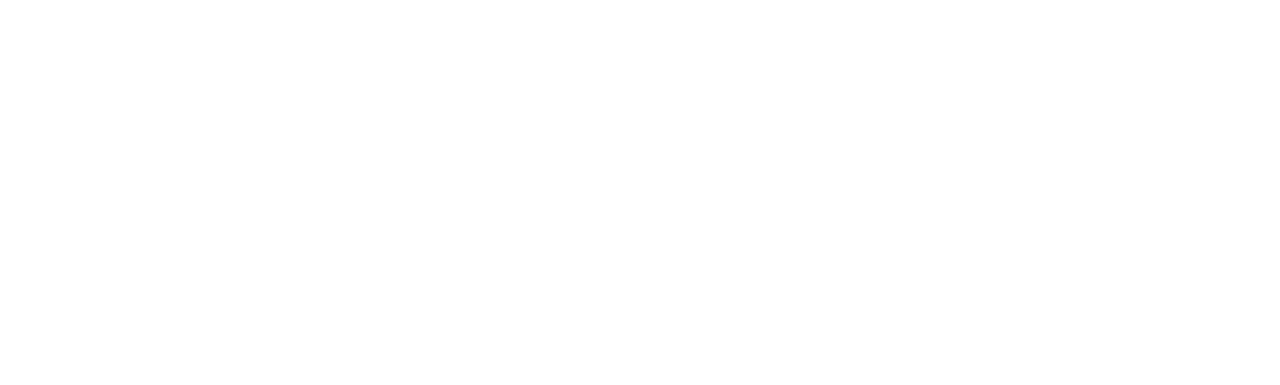
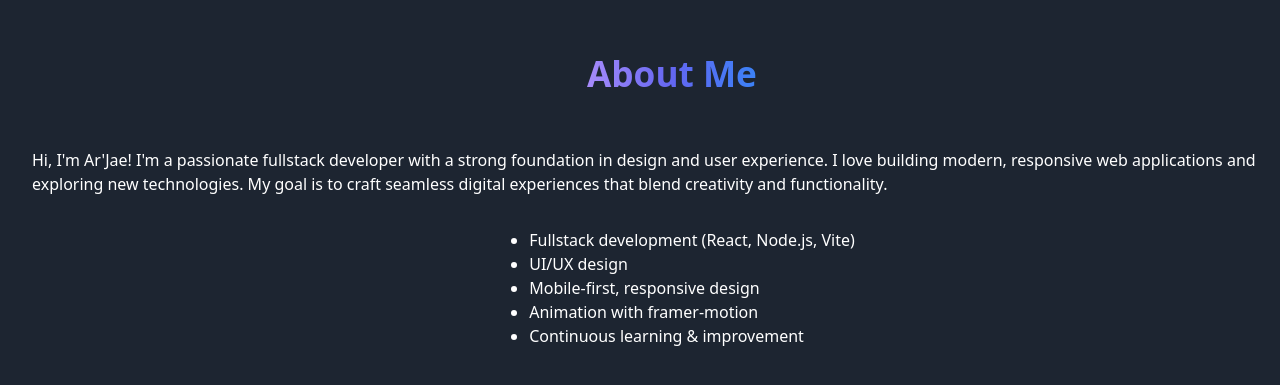
Before and after one commit to Ar-Jae/Dev-portfolio, a React (Vite) app: page /about in a window 1280 px wide. Before the commit this address had no page. Shown: the part 217-602 px from the top of the page. Built offline with nearby package versions, Linux system fonts and the light colour scheme.

Commit message:
feat: Add About and Experience pages, update routing and ProjectShowcase component

```diff
--- a/src/App.jsx
+++ b/src/App.jsx
@@ -1,11 +1,13 @@
 
 import React, { useState } from 'react';
 import { BrowserRouter as Router, Routes, Route } from 'react-router-dom';
+
 import Home from './pages/Home';
+import About from './pages/About';
+import Experience from './pages/Experience';
 import Projects from './pages/Projects';
 import Contact from './pages/Contact';
 import AdminDashboard from './pages/AdminDashboard';
-import ProjectShowcase from './components/ProjectShowcase';
 import projectsData from './data/projects';
 
 function App() {
@@ -14,7 +16,9 @@
     <Router>
       <Routes>
         <Route path="/" element={<Home />} />
-        <Route path="/projects" element={<ProjectShowcase projects={projects} />} />
+        <Route path="/about" element={<About />} />
+        <Route path="/experience" element={<Experience />} />
+        <Route path="/projects" element={<Projects projects={projects} />} />
         <Route path="/contact" element={<Contact />} />
         <Route path="/admin" element={<AdminDashboard projects={projects} setProjects={setProjects} />} />
       </Routes>
--- a/src/components/ProjectShowcase.jsx
+++ b/src/components/ProjectShowcase.jsx
@@ -1,4 +1,6 @@
 import React from 'react';
+import coverImg from '../assets/cover.jpg';
+
 import { motion } from 'framer-motion';
 const ProjectShowcase = ({ projects }) => {
   return (
@@ -9,7 +11,7 @@
           {projects.map((project, idx) => (
             <div key={idx} className="rounded-2xl shadow-xl p-6 bg-white/10 dark:bg-gray-900/60 backdrop-blur-lg border border-gray-800 hover:scale-[1.03] hover:shadow-2xl transition-transform duration-300">
               <img
-                src={'/assets/cover.jpg'}
+                src={coverImg}
                 alt={project.title + ' screenshot'}
                 className="mb-4 rounded-xl shadow"
                 onError={e => { if (project.image) e.target.src = project.image; }}
--- /dev/null
+++ b/src/pages/About.jsx
@@ -0,0 +1,22 @@
+import React from 'react';
+import { motion } from 'framer-motion';
+
+const About = () => (
+  <motion.section className="homepage-bg" initial={{ opacity: 0 }} animate={{ opacity: 1 }} transition={{ duration: 0.5 }}>
+    <div className="projects-card">
+      <h2 className="projects-title">About Me</h2>
+      <p className="text-lg text-gray-200 mb-6">
+        Hi, I'm Ar'Jae! I'm a passionate fullstack developer with a strong foundation in design and user experience. I love building modern, responsive web applications and exploring new technologies. My goal is to craft seamless digital experiences that blend creativity and functionality.
+      </p>
+      <ul className="list-disc pl-6 text-gray-300">
+        <li>Fullstack development (React, Node.js, Vite)</li>
+        <li>UI/UX design</li>
+        <li>Mobile-first, responsive design</li>
+        <li>Animation with framer-motion</li>
+        <li>Continuous learning & improvement</li>
+      </ul>
+    </div>
+  </motion.section>
+);
+
+export default About;
--- /dev/null
+++ b/src/pages/Experience.jsx
@@ -0,0 +1,42 @@
+import React from 'react';
+import { motion } from 'framer-motion';
+
+const experiences = [
+  {
+    year: '2025',
+    role: 'Portfolio Project',
+    desc: 'Started new portfolio project with React, Vite, and Tailwind CSS.'
+  },
+  {
+    year: '2024',
+    role: 'Frontend Developer',
+    desc: 'Worked on several client projects using React and Next.js.'
+  },
+  {
+    year: '2023',
+    role: 'UI Designer',
+    desc: 'Designed user interfaces for mobile and web apps.'
+  },
+  // Add more experience items as needed
+];
+
+const Experience = () => (
+  <motion.section className="homepage-bg" initial={{ opacity: 0 }} animate={{ opacity: 1 }} transition={{ duration: 0.5 }}>
+    <div className="projects-card">
+      <h2 className="projects-title">Experience</h2>
+      <ul className="space-y-6">
+        {experiences.map((exp, i) => (
+          <li key={i} className="flex items-center gap-4">
+            <div className="w-4 h-4 rounded-full bg-gradient-to-tr from-purple-500 to-indigo-500 shadow" />
+            <div className="rounded-xl shadow-lg p-4 bg-white/10 dark:bg-gray-900/60 backdrop-blur-lg border border-gray-800">
+              <h3 className="font-semibold text-purple-300">{exp.year} - {exp.role}</h3>
+              <p className="text-gray-200">{exp.desc}</p>
+            </div>
+          </li>
+        ))}
+      </ul>
+    </div>
+  </motion.section>
+);
+
+export default Experience;
--- a/src/pages/Home.jsx
+++ b/src/pages/Home.jsx
@@ -23,6 +23,8 @@
         <div className="nav-brand">Ar'Jae.dev</div>
         <ul className="nav-links">
           <li><Link to="/">Home</Link></li>
+          <li><Link to="/about">About</Link></li>
+          <li><Link to="/experience">Experience</Link></li>
           <li><Link to="/projects">Projects</Link></li>
           <li><Link to="/contact">Contact</Link></li>
         </ul>
--- a/src/pages/Projects.jsx
+++ b/src/pages/Projects.jsx
@@ -1,11 +1,11 @@
 import React from 'react';
+import { useLocation } from 'react-router-dom';
 import ProjectShowcase from '../components/ProjectShowcase';
 
-
-const Projects = () => (
+const Projects = ({ projects }) => (
   <main className="homepage-bg projects-page">
     <h1 className="projects-title">Projects</h1>
-    <ProjectShowcase />
+    <ProjectShowcase projects={projects} />
   </main>
 );
 
```
